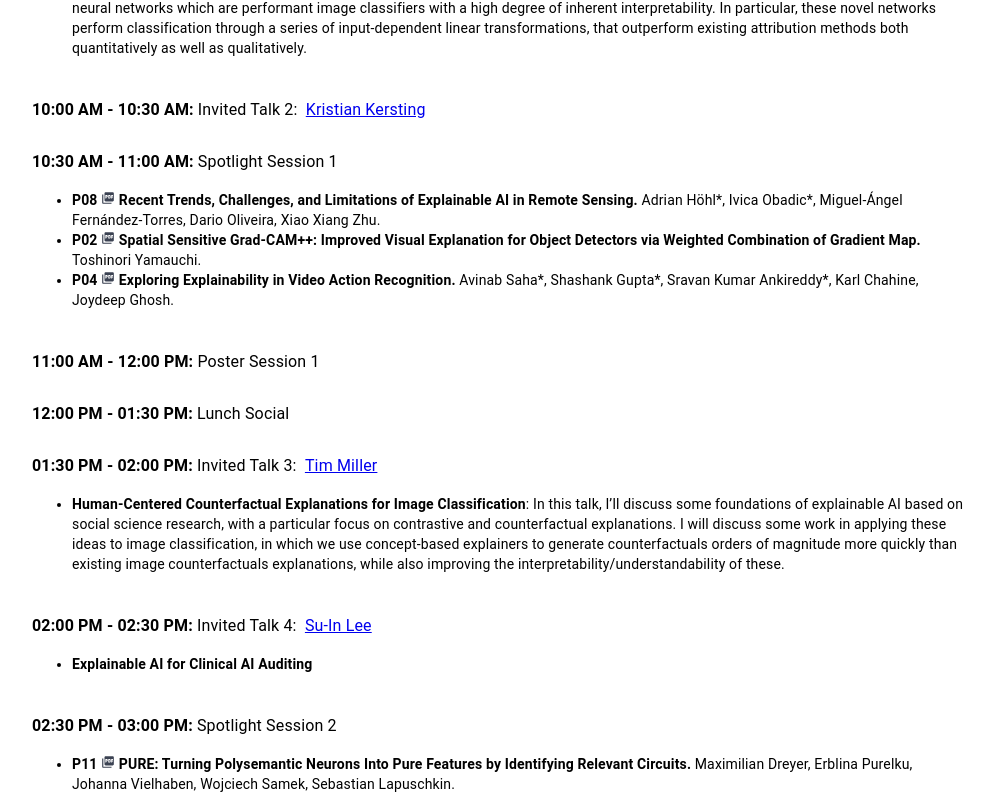
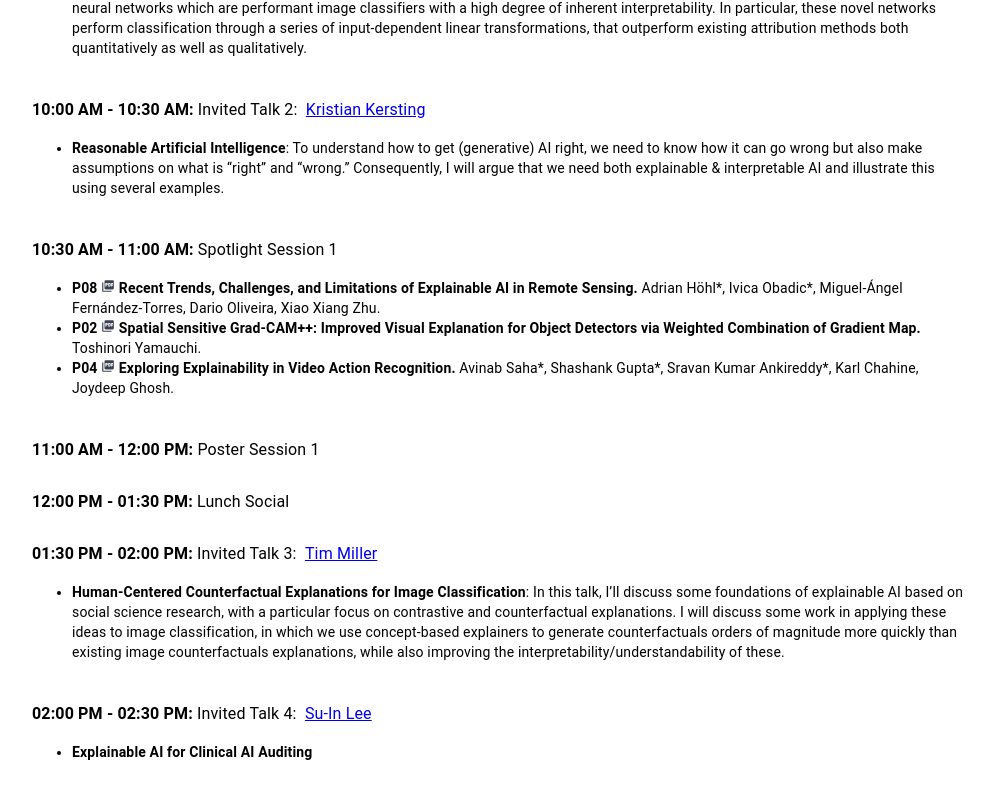
Before and after one commit to xai4cv/xai4cv.github.io, a React (Create React App) app: page /workshop_cvpr24 in a window 1280 px wide. Shown: the part 817-1611 px from the top of the page, without its empty margins (140-1133 px from the left). Built offline with nearby package versions, Linux system fonts and the light colour scheme.

Commit message:
update talk info

```diff
--- a/src/components/Workshop_CVPR24.js
+++ b/src/components/Workshop_CVPR24.js
@@ -148,6 +148,13 @@ class Workshop extends React.Component {
                                                 <b>10:00 AM - 10:30 AM: </b> Invited Talk 2:
                                                 &nbsp;<a target="_blank" rel="noopener" href="https://ml-research.github.io/people/kkersting/">Kristian Kersting</a>
                                             </Typography>
+                                            <Typography className={classes.sectionHeader} variant="body2" align="left">
+                                            <ul>
+                                              <li>
+                                              <b>Reasonable Artificial Intelligence</b>: To understand how to get (generative) AI right, we need to know how it can go wrong but also make assumptions on what is “right” and “wrong.” Consequently, I will argue that we need both explainable & interpretable AI and illustrate this using several examples.
+                                              </li>
+                                            </ul>
+                                            </Typography>
                                         </Grid>
                                     </Grid>
 
@@ -159,10 +166,10 @@ class Workshop extends React.Component {
                                             <Typography className={classes.sectionHeader} variant="body2" align="left">
                                             <ul>
                                               <li><b>P08</b>
-                                                <Link target="_blank" rel="noopener" href="./assets/papers2024/P08.pdf"> <PDFIcon fontSize="inherit"/></Link>
+                                                <Link target="_blank" rel="noopener" href="assets/papers2024/P08.pdf"> <PDFIcon fontSize="inherit"/></Link>
                                                 <b> Recent Trends, Challenges, and Limitations of Explainable AI in Remote Sensing.</b> Adrian Höhl*, Ivica Obadic*, Miguel-Ángel Fernández-Torres, Dario Oliveira, Xiao Xiang Zhu.</li>
                                               <li><b>P02</b>
-                                                <Link target="_blank" rel="noopener" href="./assets/papers2024/P02.pdf"> <PDFIcon fontSize="inherit"/></Link>
+                                                <Link target="_blank" rel="noopener" href="assets/papers2024/P02.pdf"> <PDFIcon fontSize="inherit"/></Link>
                                                 <b> Spatial Sensitive Grad-CAM++: Improved Visual Explanation for Object Detectors via Weighted Combination of Gradient Map.</b> Toshinori Yamauchi.</li>
                                               <li><b>P04</b>
                                                 <Link target="_blank" rel="noopener" href="./assets/papers2024/P04.pdf"> <PDFIcon fontSize="inherit"/></Link>
```
